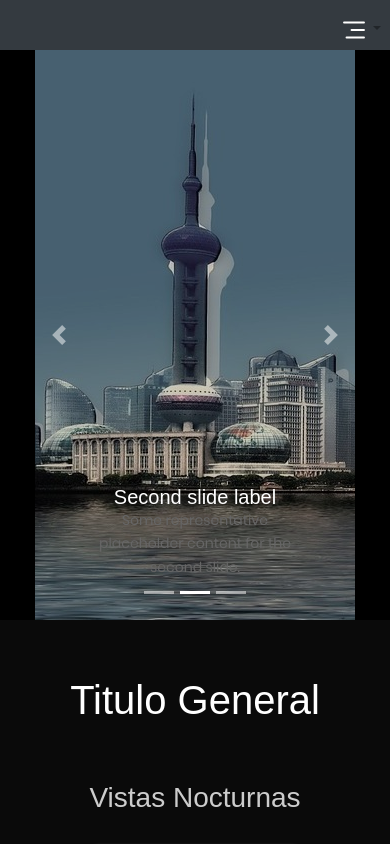
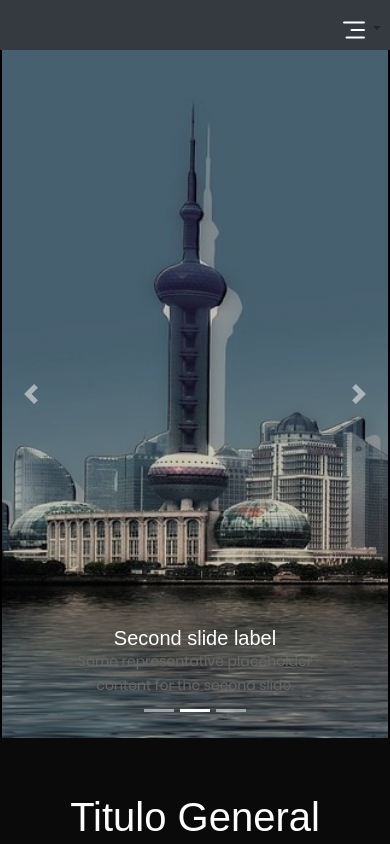
Before and after one commit to CamiloFuentesR/mantenedorVentas, a React (Create React App) app: page /home in a window 390 px wide. Shown: the top 844 px of the page. Built offline with nearby package versions, Linux system fonts and the light colour scheme; no server answers.

Commit message:
foto carrusel

```diff
--- a/src/style/components/_carrusel.scss
+++ b/src/style/components/_carrusel.scss
@@ -13,7 +13,7 @@
 
     ._header_img_mobil{
         display: flex;
-        min-width: 100% ;
+        min-width: 99vw ;
         min-height: 100% ;
         opacity: .8;
     }
```
